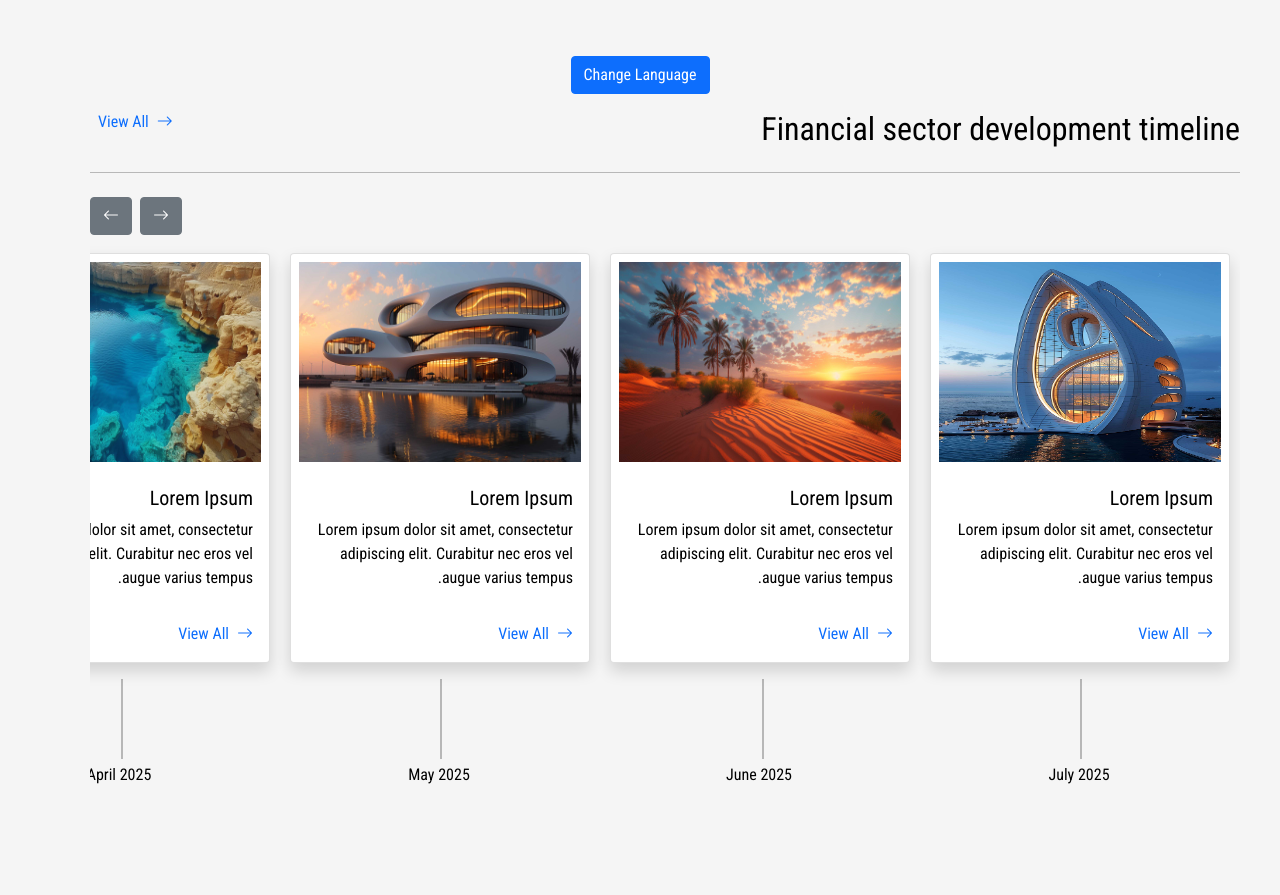
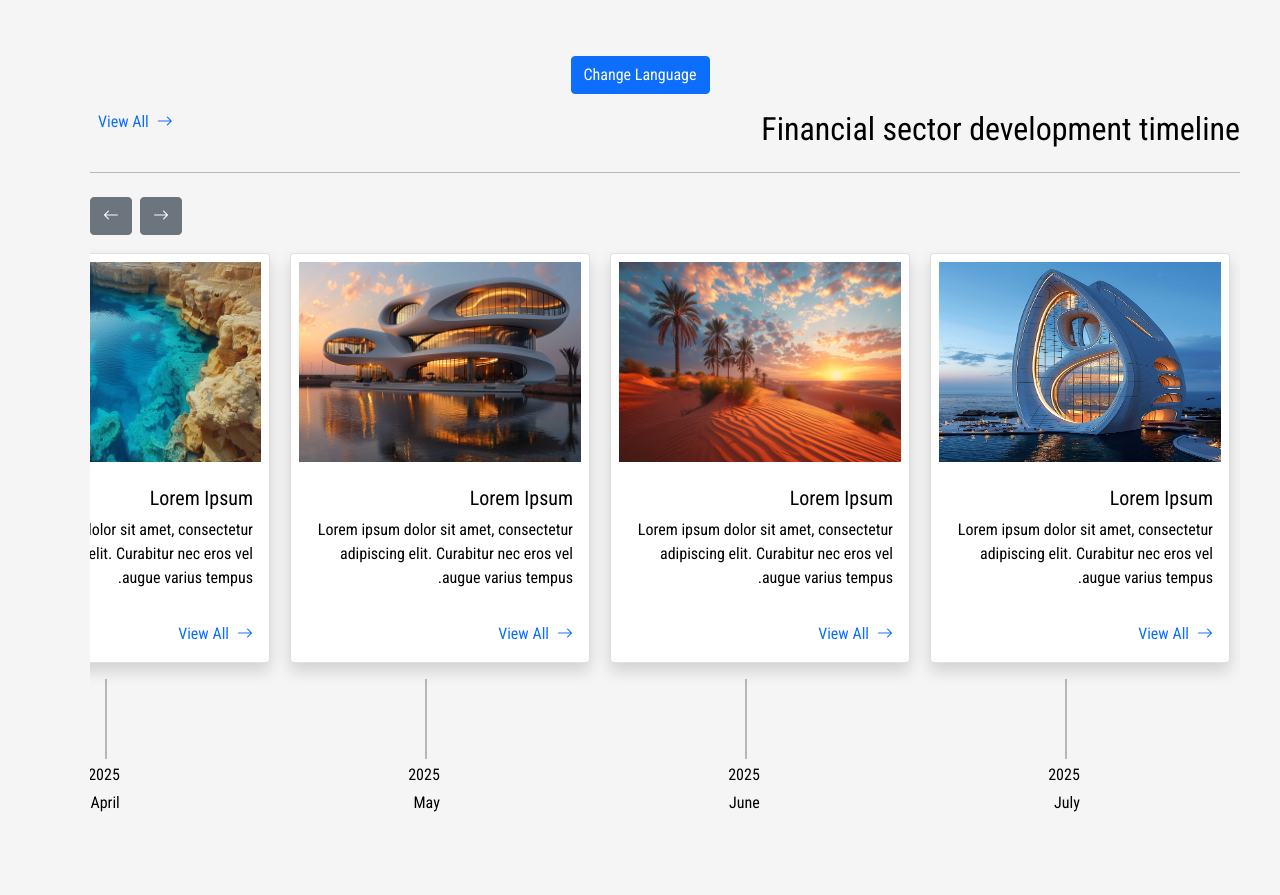
Before and after one commit to Csongi8916/webtown-app, a React (Vite) app: page / in a window 1280 px wide. Shown: the top 895 px of the page. Built offline with nearby package versions, Linux system fonts and the light colour scheme.

Commit message:
Date separattion

```diff
--- a/data/data.js
+++ b/data/data.js
@@ -14,27 +14,27 @@ const data = {
   columnCount: 5,
   maxHeight: 700,
   elements: [
-    { id: 1, title:'Lorem Ipsum', image: img010, column: 1, height: 250, date: '2025 July', description: 'Lorem ipsum dolor sit amet, consectetur adipiscing elit. Curabitur nec eros vel augue varius tempus.' },
-    { id: 2, title:'Lorem Ipsum', image: img003, column: 1, height: 100, date: '2025 June', description: 'Lorem ipsum dolor sit amet, consectetur adipiscing elit. Curabitur nec eros vel augue varius tempus.' },
-    { id: 3, title:'Lorem Ipsum', image: img002, column: 1, height: 150, date: '2025 May', description: 'Lorem ipsum dolor sit amet, consectetur adipiscing elit. Curabitur nec eros vel augue varius tempus.' },
-    { id: 4, title:'Lorem Ipsum', image: img001, column: 1, height: 200, date: '2025 April', description: 'Lorem ipsum dolor sit amet, consectetur adipiscing elit. Curabitur nec eros vel augue varius tempus.' },
-    { id: 5, title:'Lorem Ipsum', image: img003, column: 2, height: 100, date: '2025 March', description: 'Lorem ipsum dolor sit amet, consectetur adipiscing elit. Curabitur nec eros vel augue varius tempus.' },
-    { id: 6, title:'Lorem Ipsum', image: img001, column: 2, height: 180, date: '2025 February', description: 'Lorem ipsum dolor sit amet, consectetur adipiscing elit. Curabitur nec eros vel augue varius tempus.' },
-    { id: 7, title:'Lorem Ipsum', image: img004, column: 2, height: 100, date: '2025 January', description: 'Lorem ipsum dolor sit amet, consectetur adipiscing elit. Curabitur nec eros vel augue varius tempus.' },
-    { id: 8, title:'Lorem Ipsum', image: img011, column: 2, height: 170, date: '2024 December', description: 'Lorem ipsum dolor sit amet, consectetur adipiscing elit. Curabitur nec eros vel augue varius tempus.' },
-    { id: 9, title:'Lorem Ipsum', image: img004, column: 2, height: 150, date: '2024 November', description: 'Lorem ipsum dolor sit amet, consectetur adipiscing elit. Curabitur nec eros vel augue varius tempus.' },
-    { id: 10, title:'Lorem Ipsum', image: img002, column: 3, height: 100, date: '2024 October', description: 'Lorem ipsum dolor sit amet, consectetur adipiscing elit. Curabitur nec eros vel augue varius tempus.' },
-    { id: 11, title:'Lorem Ipsum', image: img006, column: 3, height: 100, date: '2024 September', description: 'Lorem ipsum dolor sit amet, consectetur adipiscing elit. Curabitur nec eros vel augue varius tempus.' },
-    { id: 12, title:'Lorem Ipsum', image: img011, column: 3, height: 250, date: '2024 August', description: 'Lorem ipsum dolor sit amet, consectetur adipiscing elit. Curabitur nec eros vel augue varius tempus.' },
-    { id: 13, title:'Lorem Ipsum', image: img005, column: 3, height: 150, date: '2024 July', description: 'Lorem ipsum dolor sit amet, consectetur adipiscing elit. Curabitur nec eros vel augue varius tempus.' },
-    { id: 14, title:'Lorem Ipsum', image: img002, column: 3, height: 100, date: '2024 June', description: 'Lorem ipsum dolor sit amet, consectetur adipiscing elit. Curabitur nec eros vel augue varius tempus.' },
-    { id: 15, title:'Lorem Ipsum', image: img011, column: 4, height: 250, date: '2024 May', description: 'Lorem ipsum dolor sit amet, consectetur adipiscing elit. Curabitur nec eros vel augue varius tempus.' },
-    { id: 16, title:'Lorem Ipsum', image: img002, column: 4, height: 150, date: '2024 April', description: 'Lorem ipsum dolor sit amet, consectetur adipiscing elit. Curabitur nec eros vel augue varius tempus.' },
-    { id: 17, title:'Lorem Ipsum', image: img006, column: 4, height: 100, date: '2024 March', description: 'Lorem ipsum dolor sit amet, consectetur adipiscing elit. Curabitur nec eros vel augue varius tempus.' },
-    { id: 18, title:'Lorem Ipsum', image: img009, column: 4, height: 200, date: '2024 February', description: 'Lorem ipsum dolor sit amet, consectetur adipiscing elit. Curabitur nec eros vel augue varius tempus.' },
-    { id: 19, title:'Lorem Ipsum', image: img010, column: 5, height: 250, date: '2024 January', description: 'Lorem ipsum dolor sit amet, consectetur adipiscing elit. Curabitur nec eros vel augue varius tempus.' },
-    { id: 20, title:'Lorem Ipsum', image: img005, column: 5, height: 150, date: '2023 December', description: 'Lorem ipsum dolor sit amet, consectetur adipiscing elit. Curabitur nec eros vel augue varius tempus.' },
-    { id: 21, title:'Lorem Ipsum', image: img008, column: 5, height: 300, date: '2023 November', description: 'Lorem ipsum dolor sit amet, consectetur adipiscing elit. Curabitur nec eros vel augue varius tempus.' },
+    { id: 1, title:'Lorem Ipsum', image: img010, column: 1, height: 250, year: '2025', month: 'July', description: 'Lorem ipsum dolor sit amet, consectetur adipiscing elit. Curabitur nec eros vel augue varius tempus.' },
+    { id: 2, title:'Lorem Ipsum', image: img003, column: 1, height: 100, year: '2025', month: 'June', description: 'Lorem ipsum dolor sit amet, consectetur adipiscing elit. Curabitur nec eros vel augue varius tempus.' },
+    { id: 3, title:'Lorem Ipsum', image: img002, column: 1, height: 150, year: '2025', month: 'May', description: 'Lorem ipsum dolor sit amet, consectetur adipiscing elit. Curabitur nec eros vel augue varius tempus.' },
+    { id: 4, title:'Lorem Ipsum', image: img001, column: 1, height: 200, year: '2025', month: 'April', description: 'Lorem ipsum dolor sit amet, consectetur adipiscing elit. Curabitur nec eros vel augue varius tempus.' },
+    { id: 5, title:'Lorem Ipsum', image: img003, column: 2, height: 100, year: '2025', month: 'March', description: 'Lorem ipsum dolor sit amet, consectetur adipiscing elit. Curabitur nec eros vel augue varius tempus.' },
+    { id: 6, title:'Lorem Ipsum', image: img001, column: 2, height: 180, year: '2025', month: 'February', description: 'Lorem ipsum dolor sit amet, consectetur adipiscing elit. Curabitur nec eros vel augue varius tempus.' },
+    { id: 7, title:'Lorem Ipsum', image: img004, column: 2, height: 100, year: '2025', month: 'January', description: 'Lorem ipsum dolor sit amet, consectetur adipiscing elit. Curabitur nec eros vel augue varius tempus.' },
+    { id: 8, title:'Lorem Ipsum', image: img011, column: 2, height: 170, year: '2024', month: 'December', description: 'Lorem ipsum dolor sit amet, consectetur adipiscing elit. Curabitur nec eros vel augue varius tempus.' },
+    { id: 9, title:'Lorem Ipsum', image: img004, column: 2, height: 150, year: '2024', month: 'November', description: 'Lorem ipsum dolor sit amet, consectetur adipiscing elit. Curabitur nec eros vel augue varius tempus.' },
+    { id: 10, title:'Lorem Ipsum', image: img002, column: 3, height: 100, year: '2024', month: 'October', description: 'Lorem ipsum dolor sit amet, consectetur adipiscing elit. Curabitur nec eros vel augue varius tempus.' },
+    { id: 11, title:'Lorem Ipsum', image: img006, column: 3, height: 100, year: '2024', month: 'September', description: 'Lorem ipsum dolor sit amet, consectetur adipiscing elit. Curabitur nec eros vel augue varius tempus.' },
+    { id: 12, title:'Lorem Ipsum', image: img011, column: 3, height: 250, year: '2024', month: 'August', description: 'Lorem ipsum dolor sit amet, consectetur adipiscing elit. Curabitur nec eros vel augue varius tempus.' },
+    { id: 13, title:'Lorem Ipsum', image: img005, column: 3, height: 150, year: '2024', month: 'July', description: 'Lorem ipsum dolor sit amet, consectetur adipiscing elit. Curabitur nec eros vel augue varius tempus.' },
+    { id: 14, title:'Lorem Ipsum', image: img002, column: 3, height: 100, year: '2024', month: 'June', description: 'Lorem ipsum dolor sit amet, consectetur adipiscing elit. Curabitur nec eros vel augue varius tempus.' },
+    { id: 15, title:'Lorem Ipsum', image: img011, column: 4, height: 250, year: '2024', month: 'May', description: 'Lorem ipsum dolor sit amet, consectetur adipiscing elit. Curabitur nec eros vel augue varius tempus.' },
+    { id: 16, title:'Lorem Ipsum', image: img002, column: 4, height: 150, year: '2024', month: 'April', description: 'Lorem ipsum dolor sit amet, consectetur adipiscing elit. Curabitur nec eros vel augue varius tempus.' },
+    { id: 17, title:'Lorem Ipsum', image: img006, column: 4, height: 100, year: '2024', month: 'March', description: 'Lorem ipsum dolor sit amet, consectetur adipiscing elit. Curabitur nec eros vel augue varius tempus.' },
+    { id: 18, title:'Lorem Ipsum', image: img009, column: 4, height: 200, year: '2024', month: 'February', description: 'Lorem ipsum dolor sit amet, consectetur adipiscing elit. Curabitur nec eros vel augue varius tempus.' },
+    { id: 19, title:'Lorem Ipsum', image: img010, column: 5, height: 250, year: '2024', month: 'January', description: 'Lorem ipsum dolor sit amet, consectetur adipiscing elit. Curabitur nec eros vel augue varius tempus.' },
+    { id: 20, title:'Lorem Ipsum', image: img005, column: 5, height: 150, year: '2023', month: 'December', description: 'Lorem ipsum dolor sit amet, consectetur adipiscing elit. Curabitur nec eros vel augue varius tempus.' },
+    { id: 21, title:'Lorem Ipsum', image: img008, column: 5, height: 300, year: '2023', month: 'November', description: 'Lorem ipsum dolor sit amet, consectetur adipiscing elit. Curabitur nec eros vel augue varius tempus.' },
   ]
 };
 
--- a/src/components/Card/Card.jsx
+++ b/src/components/Card/Card.jsx
@@ -20,7 +20,10 @@ function Card({ post, isRtl }) {
       </div>
       <div className="d-flex justify-content-center">
         <hr className={classes.cardHr} />
-        <p className={classes.date}>{post.date}</p>
+        <div className={classes.date}>
+          <p className="mb-1">{post.year}</p>
+          <p>{post.month}</p>
+        </div>
       </div>
     </div>
   );
--- a/src/components/Card/Card.module.css
+++ b/src/components/Card/Card.module.css
@@ -33,6 +33,11 @@ a:hover {
 .date {
   position: relative;
   top: 100px;
+  left: -15px;
+}
+
+[dir="ltr"] .date {
+  left: 15px;
 }
 
 @media screen and (max-width: 412px) {
```
